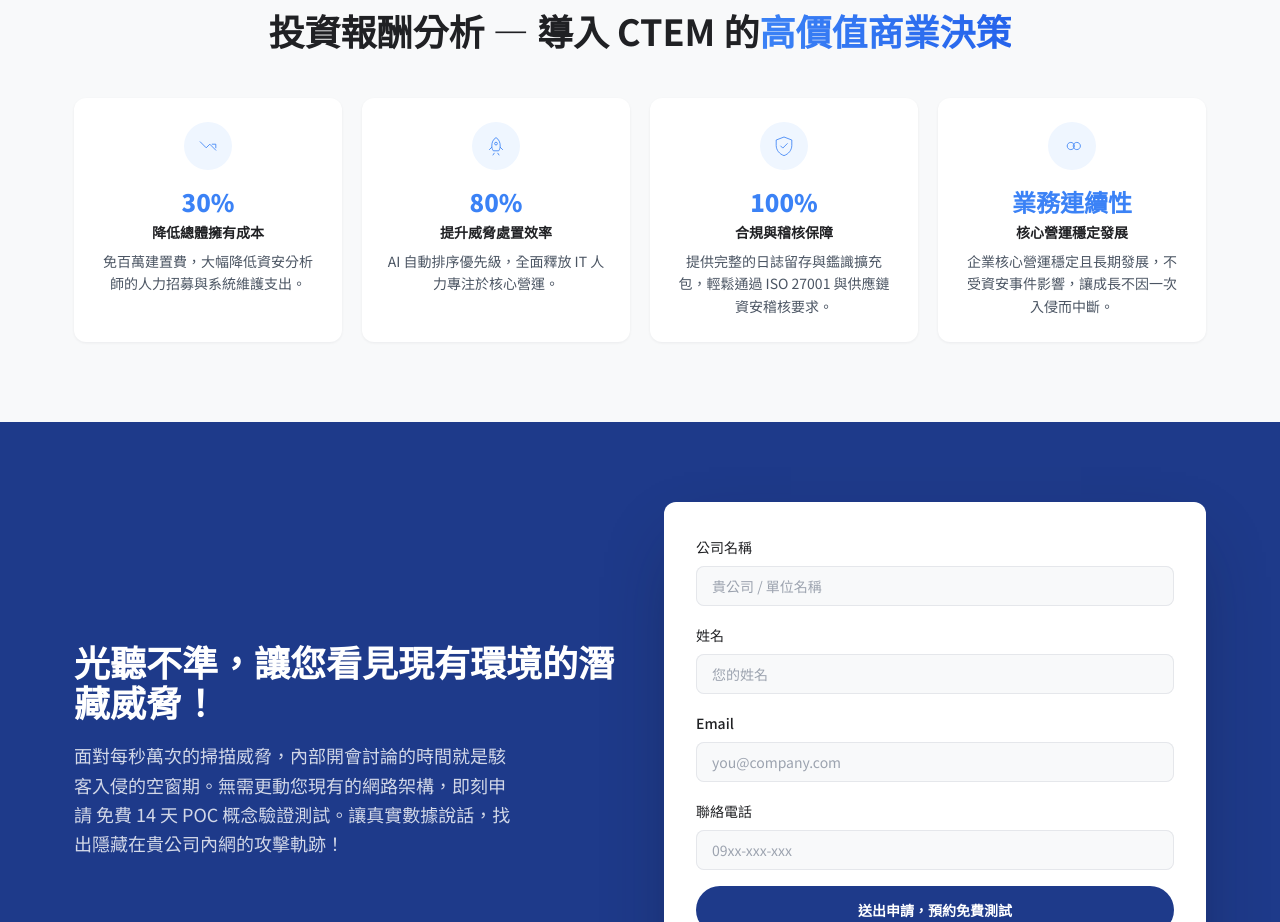
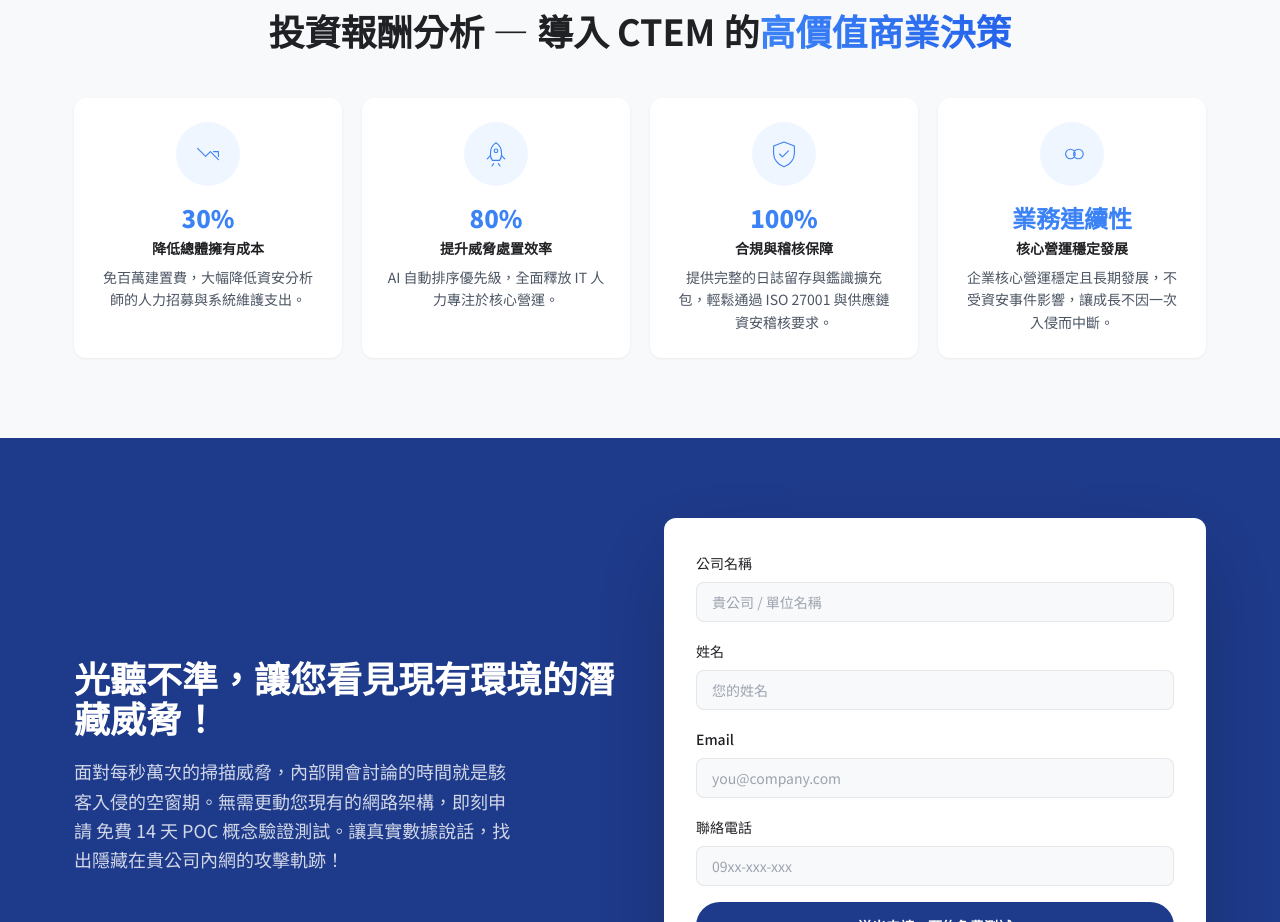
Before and after one commit to guardaix-source/Tocloudai-Website, a Next.js app: page / in a window 1280 px wide. Shown: the part 3540-4462 px from the top of the page. Built offline with nearby package versions, Linux system fonts and the light colour scheme.

Commit message:
Update page.tsx

```diff
--- a/app/page.tsx
+++ b/app/page.tsx
@@ -312,8 +312,8 @@
           <div className="mt-12 grid gap-5 sm:grid-cols-2 lg:grid-cols-4">
             {ROI.map((r) => (
               <div key={r.title} className="card-lift rounded-lg bg-white p-6 text-center shadow-card">
-                <div className="mx-auto flex h-12 w-12 items-center justify-center rounded-full bg-signal-light">
-                  <r.Icon className="h-6 w-6 text-signal" />
+                <div className="mx-auto flex h-12 w-12 items-center justify-center rounded-full bg-signal-light sm:h-16 sm:w-16">
+                  <r.Icon className="h-6 w-6 text-signal sm:h-8 sm:w-8" />
                 </div>
                 <p className="mt-4 text-2xl font-black text-signal">{r.value}</p>
                 <h3 className="mt-1 text-sm font-bold text-ink">{r.title}</h3>
```
